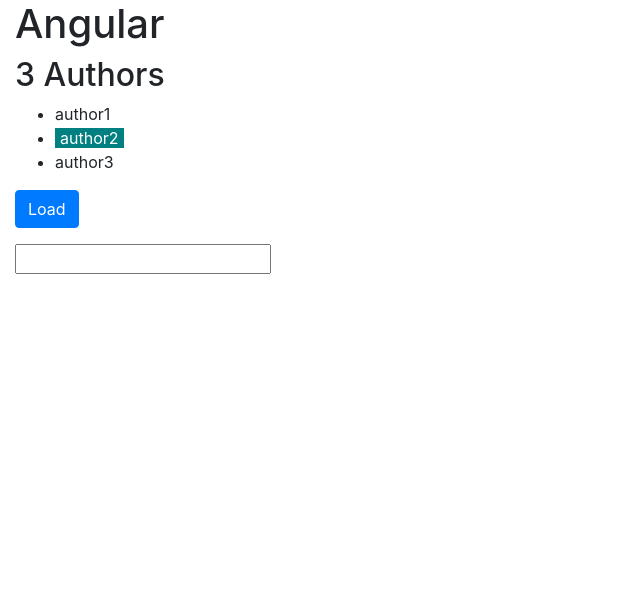
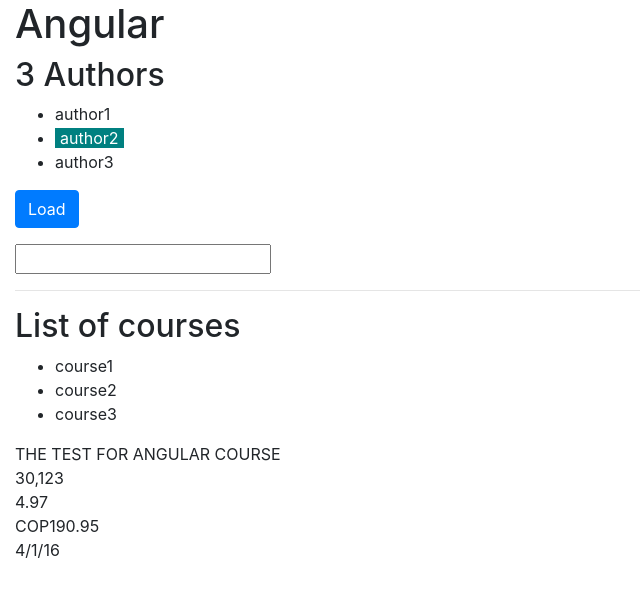
Before and after one commit to p1errot/angular-start, an Angular app: page / in a window 1280 px wide. Shown: the top 596 px of the page, without its empty margins (0-640 px from the left). Built offline with nearby package versions, Linux system fonts and the light colour scheme.

Commit message:
Basic - Pipes

```diff
--- a/src/app/app.component.html
+++ b/src/app/app.component.html
@@ -5,4 +5,7 @@
 </div>
 
 <app-authors></app-authors>
-<!-- <app-courses></app-courses> -->
+
+<hr>
+
+<app-courses></app-courses>
--- a/src/app/courses/courses.component.css
+++ b/src/app/courses/courses.component.css
@@ -0,0 +1,3 @@
+.course-details p {
+    margin-bottom: 0;
+}
--- a/src/app/courses/courses.component.html
+++ b/src/app/courses/courses.component.html
@@ -4,3 +4,13 @@
     {{ course }}
   </li>
 </ul>
+
+<div class="course-details">
+  <!-- Multiple pipes can be added. e.g.: | uppercase | lowercase ... -->
+  <!-- Can check all pipes available in angular.io and search for pipes -->
+  <p>{{ course.title | uppercase }}</p>
+  <p>{{ course.students | number }}</p>
+  <p>{{ course.rating | number: '1.2-2' }}</p> <!-- This means that we will have a minimum of of 2 digits and maximum of 2 digits after decimal  -->
+  <p>{{ course.price | currency:'COP':true:'3.2-2' }}</p>
+  <p>{{ course.releaseDate | date:'shortDate' }}</p>
+</div>
--- a/src/app/courses/courses.component.ts
+++ b/src/app/courses/courses.component.ts
@@ -10,6 +10,13 @@
 export class CoursesComponent implements OnInit {
   title = "List of courses";
   courses;
+  course = {
+    title: "The test for Angular Course",
+    rating: 4.9745,
+    students: 30123,
+    price: 190.95,
+    releaseDate: new Date(2016, 3, 1)
+  };
 
   constructor(service: CoursesService) {
     this.courses = service.getCourses();
```
